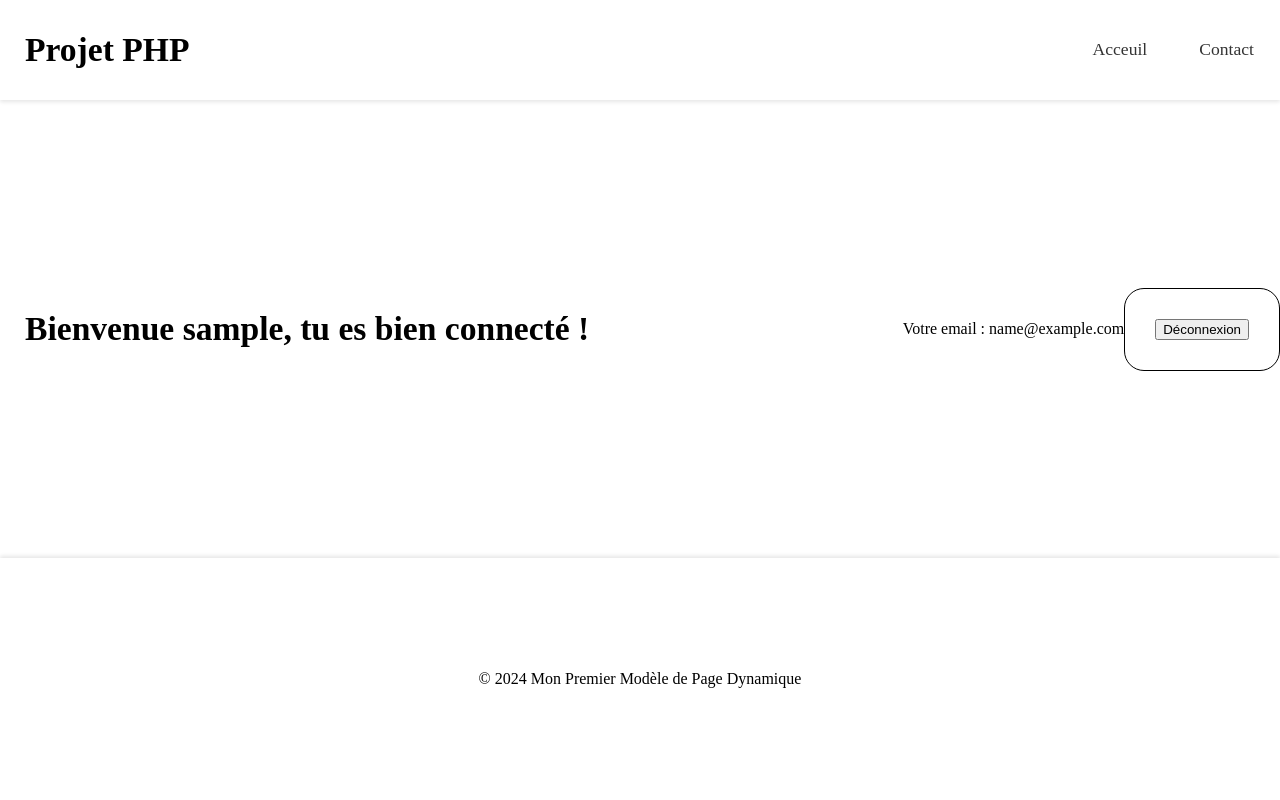
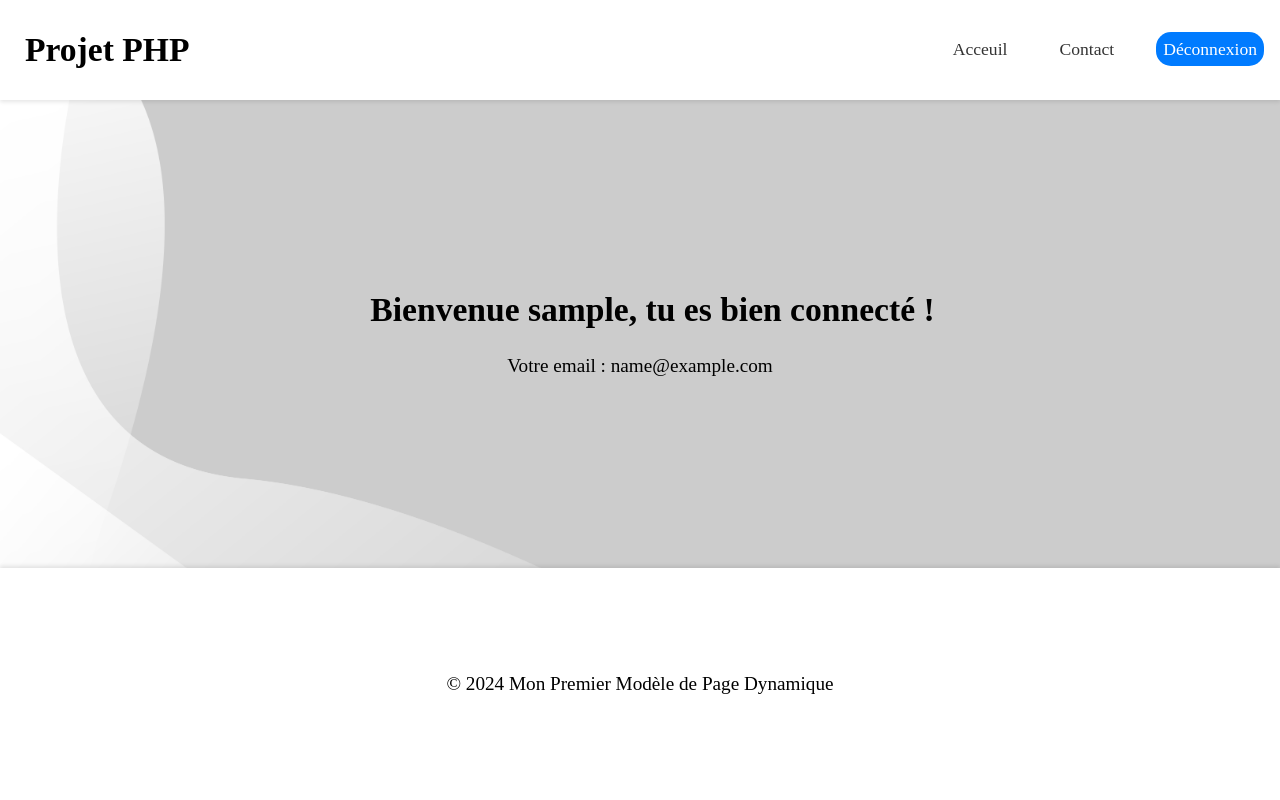
Before and after one commit to NicolasDeza/projet_php, a PHP site: page /bienvenue.php in a window 1280 px wide. Run offline with PHP 8.4, Linux system fonts and the light colour scheme; the visitor is signed in with stand-in values (Sample User, id 1).

Commit message:
Finalisation v1 projet

```diff
--- a/bienvenue.php
+++ b/bienvenue.php
@@ -20,16 +20,17 @@ $email = $_SESSION['user_email'];
 ?>
 
 
-
+<div id="bienvenue">
 <h1>Bienvenue <?=  htmlspecialchars($nomUtilisateur); ?>, tu es bien connecté !</h1>
 
-<h2>Votre email : <?= htmlspecialchars($email) ?></h2>
+<p id="data">Votre email : <?= htmlspecialchars($email) ?></p>
 
+</div>
 <br>
-
-<form action="deconnexion.php" method="post">
+<!--
+<form id="deconnexion" action="deconnexion.php" method="POST">
     <button type="submit">Déconnexion</button>
-</form>
+</form> -->
 
 
 
--- a/components/header.php
+++ b/components/header.php
@@ -30,6 +30,11 @@ session_start();
                 <?php endif; ?>
 
                 <li><a href="contact.php">Contact</a></li>
+
+                      <!-- BOUTON DECONNEXION -->
+                <?php if (isset($_SESSION['user_email'])): ?>
+                    <li id="li-deconnexion"><a href="deconnexion.php">Déconnexion</a></li>
+                <?php endif; ?>
             </ul>
         </nav>
     </header>
--- a/connexion.php
+++ b/connexion.php
@@ -42,7 +42,7 @@ if ($_SERVER["REQUEST_METHOD"] == "POST") {
                 setcookie("user_name", $pseudo, time() + 3600);
                 echo "<p>" . "Vous êtes bien connecté avec vos accès : " . $_COOKIE['user_email'] . $_COOKIE['user_name'] . "</p>";
 
-                header("Location: bienvenue.php"); // Redirection vers la page de bienvenue
+                header("Location: bienvenue.php");
                 exit;
 
             } else {
@@ -70,7 +70,7 @@ if ($_SERVER["REQUEST_METHOD"] == "POST") {
         ?>
 
 
-<form id="connexion" method="post" action="" >
+<form  method="POST" action="" >
     <label for="connexion_email">Email :</label>
     <input type="email" id="connexion_email" name="connexion_email" required>
     <br><br>
--- a/contact.php
+++ b/contact.php
@@ -23,7 +23,7 @@ $success = isset($result['success']) ? $result['success'] : '';
         ?>
     </div>
 
-    <form id="contact" method="post" action="contact.php">
+    <form method="post" action="contact.php">
         <label for="nom">Nom :</label>
         <input type="text" id="nom" name="nom" required>
         <br><br>
--- a/public/style/style.css
+++ b/public/style/style.css
@@ -2,6 +2,10 @@ html,
 body {
   box-sizing: border-box;
   overflow-x: hidden;
+  background-image: url(/img/ftuy4.jpg);
+  background-repeat: no-repeat;
+  background-size: cover;
+  background-position: center;
 }
 div#wrapp {
   display: grid;
@@ -66,11 +70,53 @@ main {
   display: flex;
   justify-content: center;
   align-items: center;
+  padding: 100px 0;
+}
+div#bienvenue {
+  display: flex;
+  flex-direction: column;
+  align-items: center;
+  gap: 30px;
+}
+div p {
+  font-size: 1.2em;
 }
 form {
-  border: 1px solid black;
-  padding: 30px;
-  border-radius: 20px;
+  display: flex;
+  flex-direction: column;
+  align-items: center;
+  width: 80%;
+  max-width: 500px; /* Ajusté pour plus de largeur */
+  margin: auto;
+  padding: 20px;
+  border-radius: 15px;
+  box-shadow: 0 2px 4px rgba(0, 0, 0, 0.1);
+  background-color: #fff;
+  border: 1px solid #ccc;
+}
+label {
+  margin-top: 10px;
+  margin-bottom: 8px;
+  text-align: left;
+}
+.submit {
+  font-weight: bold;
+  margin-top: 15px;
+  border: none;
+  background-color: #007bff;
+  padding: 8px;
+  color: #fff;
+  border-radius: 10px;
+}
+.submit:hover,
+.submit:focus {
+  cursor: pointer;
+  color: #007bff;
+  background-color: #ccc;
+}
+textarea {
+  resize: none;
+  height: 30px;
 }
 .form-container {
   display: flex;
@@ -97,17 +143,25 @@ footer {
   display: flex;
   justify-content: center;
   align-items: center;
-  height: 210px;
+  height: 200px;
   margin-top: auto;
   background-color: #fff;
   box-shadow: 0 -2px 4px rgba(0, 0, 0, 0.1);
   padding: 1rem;
 }
 
+li#li-deconnexion a {
+  color: white;
+  padding: 7px;
+  background-color: #007bff;
+  border-radius: 15px;
+}
+
 /* Adaptation smartphone */
 @media screen and (max-width: 480px) {
   body {
     background-color: #f9f2e5;
+    background-image: none;
   }
   div#wrapp {
     grid-template-columns: 1fr;
@@ -118,21 +172,33 @@ footer {
   }
 
   header {
-    height: 110px;
+    height: 120px;
+    margin-bottom: 50px;
     padding: 10px;
-    flex-direction: column;
     align-items: center;
     justify-content: center;
+    flex-direction: column;
   }
+
   nav {
     width: 100%;
   }
+
+  header nav ul li {
+    padding-right: 0.9rem;
+  }
+
   h1 {
     margin: auto;
     font-size: 1.8em;
   }
+
   main {
     padding: 10px;
+    flex-direction: column;
+  }
+  form {
+    max-width: 80%;
   }
   footer {
     height: 180px;
```
Also changed, not shown: inscription.php (+10 -6 lines), img/ftuy4.jpg (added).
